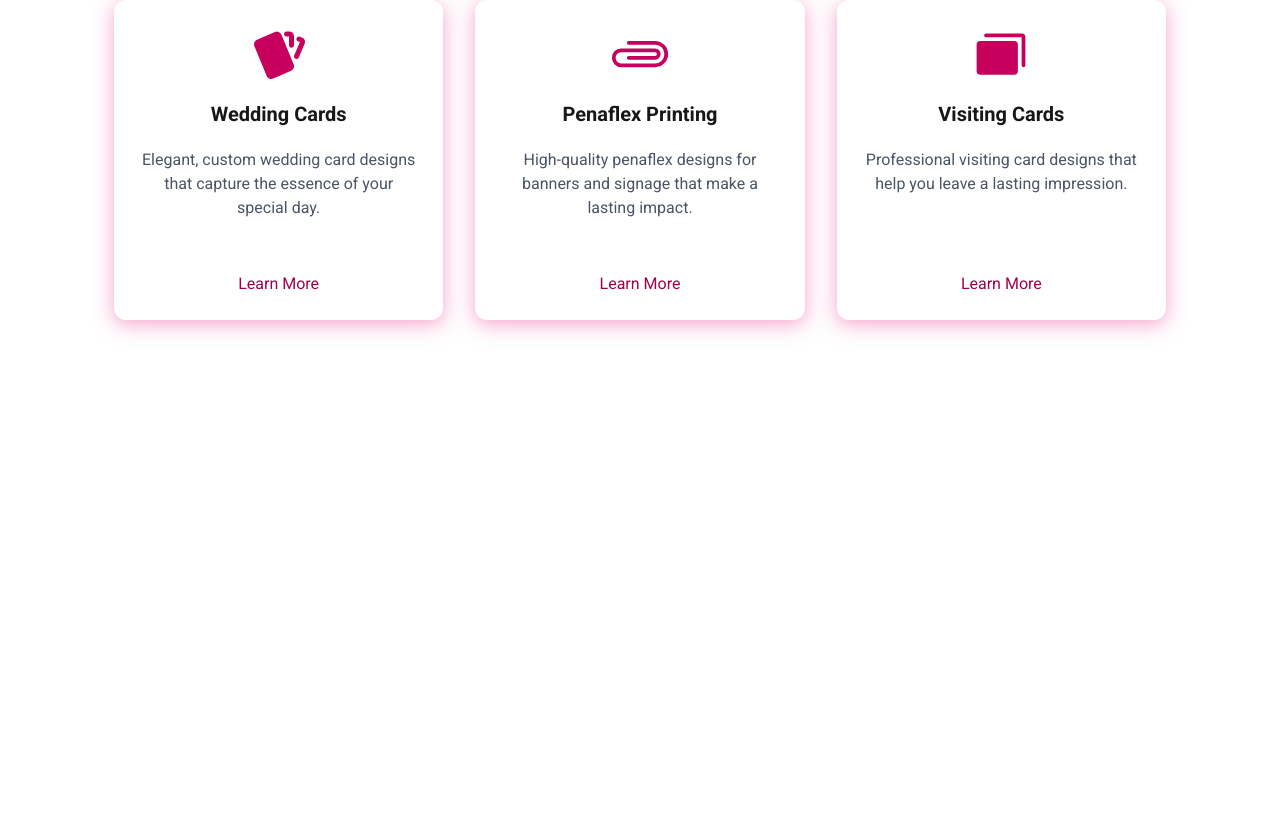
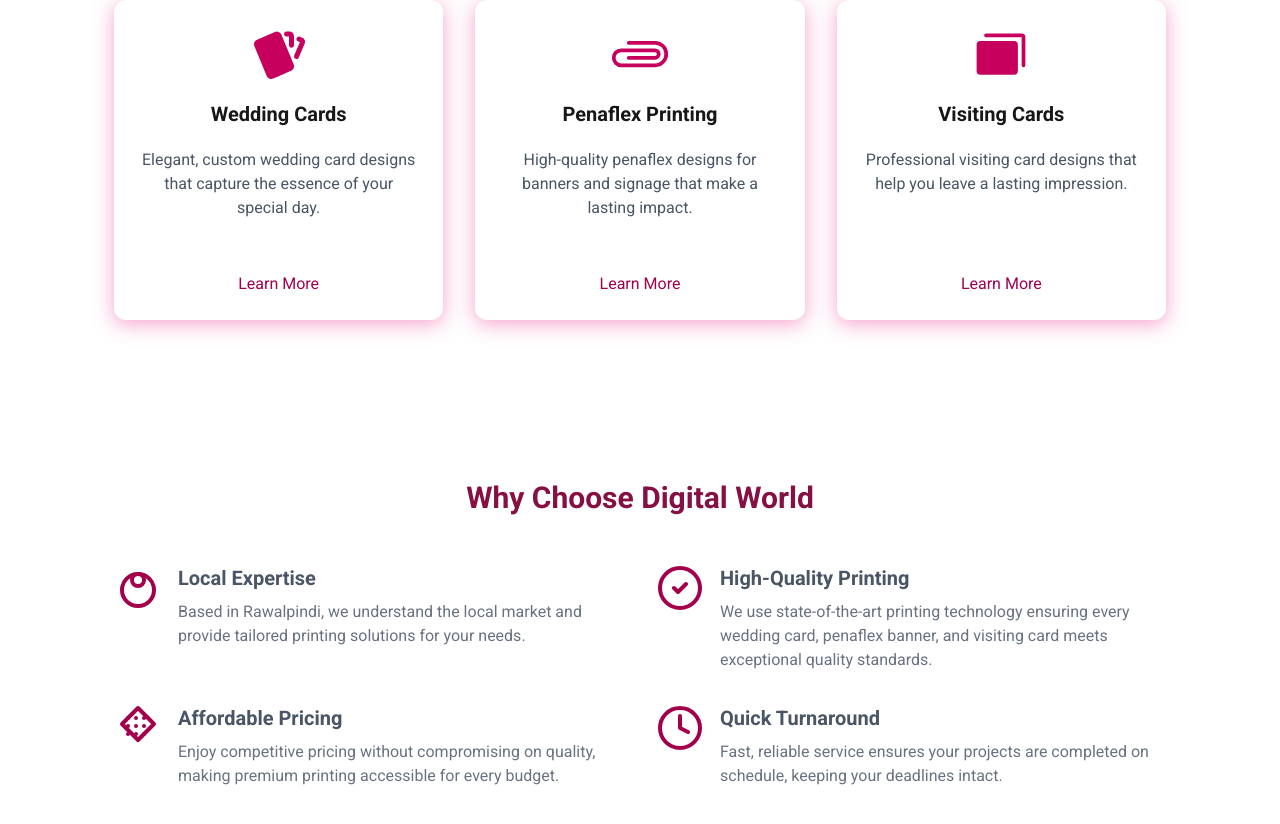
Before and after one commit to developeruzairsaleem/digital-world, a Next.js app: page / in a window 1280 px wide. Shown: the part 940-1764 px from the top of the page. Before the commit the page ends 1332 px from the top, so only its background shows below. Built offline with nearby package versions, Linux system fonts and the light colour scheme.

Commit message:
added why choose us section

```diff
--- a/src/app/page.tsx
+++ b/src/app/page.tsx
@@ -11,7 +11,7 @@
 export default function Home() {
   return (
     <div className="max-w-[1100px]  mx-auto p-2">
-      <header className=" home_header h-screen ">
+      <header className=" home_header min-h-screen ">
         <div className="absolute top-1/3 left-1/3 w-50 h-50 -z-10 bg-blue-200 blur-3xl pointer-events-none"></div>
         <div className="absolute top-2/4 left-1/3 w-50 h-50 -z-10 bg-pink-200 blur-3xl pointer-events-none"></div>
         <Navbar />
@@ -117,6 +117,158 @@
           </div>
         </div>
       </section>
+
+      {/* why choose us */}
+      <section id="why-choose-us" className="py-24 bg-white">
+        <div className="container mx-auto px-4">
+          <h2 className="text-3xl font-bold text-pink-900 text-center mb-12">
+            Why Choose Digital World
+          </h2>
+          <div className="grid grid-cols-1 md:grid-cols-2 gap-8">
+            {/* Local Expertise */}
+            <div className="flex items-start">
+              <div className="flex-shrink-0 text-pink-800 mr-4">
+                {/* Example icon: Location Pin */}
+                <svg
+                  xmlns="http://www.w3.org/2000/svg"
+                  className="w-12 h-12"
+                  fill="none"
+                  viewBox="0 0 24 24"
+                  stroke="currentColor"
+                >
+                  <path
+                    strokeLinecap="round"
+                    strokeLinejoin="round"
+                    strokeWidth={2}
+                    d="M12 11c1.657 0 3-1.343 3-3S13.657 5 12 5 9 6.343 9 8s1.343 3 3 3z"
+                  />
+                  <path
+                    strokeLinecap="round"
+                    strokeLinejoin="round"
+                    strokeWidth={2}
+                    d="M12 21c-4.418 0-8-3.582-8-8 0-4.418 3.582-8 8-8s8 3.582 8 8c0 4.418-3.582 8-8 8z"
+                  />
+                </svg>
+              </div>
+              <div>
+                <h3 className="text-xl font-semibold mb-2 text-gray-600">
+                  Local Expertise
+                </h3>
+                <p className="text-gray-500">
+                  Based in Rawalpindi, we understand the local market and
+                  provide tailored printing solutions for your needs.
+                </p>
+              </div>
+            </div>
+            {/* High-Quality Printing */}
+            <div className="flex items-start">
+              <div className="flex-shrink-0 text-pink-800 mr-4">
+                {/* Example icon: Quality Badge */}
+                <svg
+                  xmlns="http://www.w3.org/2000/svg"
+                  className="w-12 h-12"
+                  fill="none"
+                  viewBox="0 0 24 24"
+                  stroke="currentColor"
+                >
+                  <path
+                    strokeLinecap="round"
+                    strokeLinejoin="round"
+                    strokeWidth={2}
+                    d="M9 12l2 2 4-4"
+                  />
+                  <path
+                    strokeLinecap="round"
+                    strokeLinejoin="round"
+                    strokeWidth={2}
+                    d="M12 22c5.523 0 10-4.477 10-10S17.523 2 12 2 2 6.477 2 12s4.477 10 10 10z"
+                  />
+                </svg>
+              </div>
+              <div>
+                <h3 className="text-xl font-semibold mb-2 text-gray-600">
+                  High-Quality Printing
+                </h3>
+                <p className="text-gray-500">
+                  We use state-of-the-art printing technology ensuring every
+                  wedding card, penaflex banner, and visiting card meets
+                  exceptional quality standards.
+                </p>
+              </div>
+            </div>
+            {/* Affordable Pricing */}
+            <div className="flex items-start">
+              <div className="flex-shrink-0 text-pink-800 mr-4">
+                {/* Example icon: Price Tag */}
+                <svg
+                  xmlns="http://www.w3.org/2000/svg"
+                  className="w-12 h-12"
+                  fill="none"
+                  viewBox="0 0 24 24"
+                  stroke="currentColor"
+                >
+                  <path
+                    strokeLinecap="round"
+                    strokeLinejoin="round"
+                    strokeWidth={2}
+                    d="M7 7h.01M7 11h.01M7 15h.01M11 7h.01M11 11h.01M11 15h.01M15 7h.01M15 11h.01M15 15h.01"
+                  />
+                  <path
+                    strokeLinecap="round"
+                    strokeLinejoin="round"
+                    strokeWidth={2}
+                    d="M12 2l8 8-8 8-8-8 8-8z"
+                  />
+                </svg>
+              </div>
+              <div>
+                <h3 className="text-xl font-semibold mb-2 text-gray-600">
+                  Affordable Pricing
+                </h3>
+                <p className="text-gray-500">
+                  Enjoy competitive pricing without compromising on quality,
+                  making premium printing accessible for every budget.
+                </p>
+              </div>
+            </div>
+            {/* Quick Turnaround */}
+            <div className="flex items-start">
+              <div className="flex-shrink-0 text-pink-800 mr-4">
+                {/* Example icon: Clock */}
+                <svg
+                  xmlns="http://www.w3.org/2000/svg"
+                  className="w-12 h-12"
+                  fill="none"
+                  viewBox="0 0 24 24"
+                  stroke="currentColor"
+                >
+                  <path
+                    strokeLinecap="round"
+                    strokeLinejoin="round"
+                    strokeWidth={2}
+                    d="M12 6v6l4 2"
+                  />
+                  <path
+                    strokeLinecap="round"
+                    strokeLinejoin="round"
+                    strokeWidth={2}
+                    d="M12 22c5.523 0 10-4.477 10-10S17.523 2 12 2 2 6.477 2 12s4.477 10 10 10z"
+                  />
+                </svg>
+              </div>
+              <div>
+                <h3 className="text-xl font-semibold mb-2 text-gray-600">
+                  Quick Turnaround
+                </h3>
+                <p className="text-gray-500">
+                  Fast, reliable service ensures your projects are completed on
+                  schedule, keeping your deadlines intact.
+                </p>
+              </div>
+            </div>
+          </div>
+        </div>
+      </section>
     </div>
   );
 }
```
